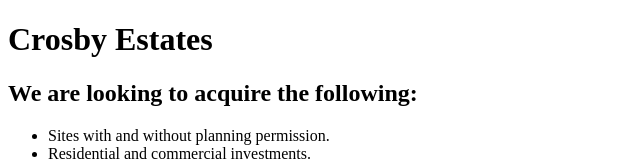
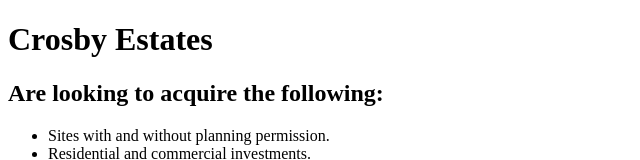
Before and after one commit to nakedpress/crosbyestates.github.io, a plain HTML site: page index.html in a window 1280 px wide. Shown: the top 160 px of the page, without its empty margins (0-640 px from the left). Drawn offline with Linux system fonts and the light colour scheme.

Commit message:
Update index.html

```diff
--- a/index.html
+++ b/index.html
@@ -5,7 +5,7 @@
 </head>
 <body>
 	<h1>Crosby Estates</h1>
-	<h2>We are looking to acquire the following:</h2>
+	<h2>Are looking to acquire the following:</h2>
 		<ul>
 			<li>Sites with and without planning permission.</li>
 			<li>Residential and commercial investments.</li>
```
